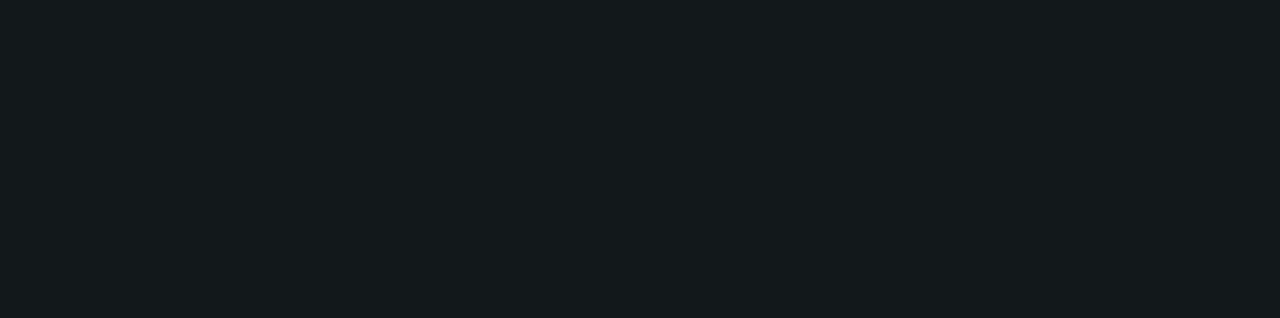
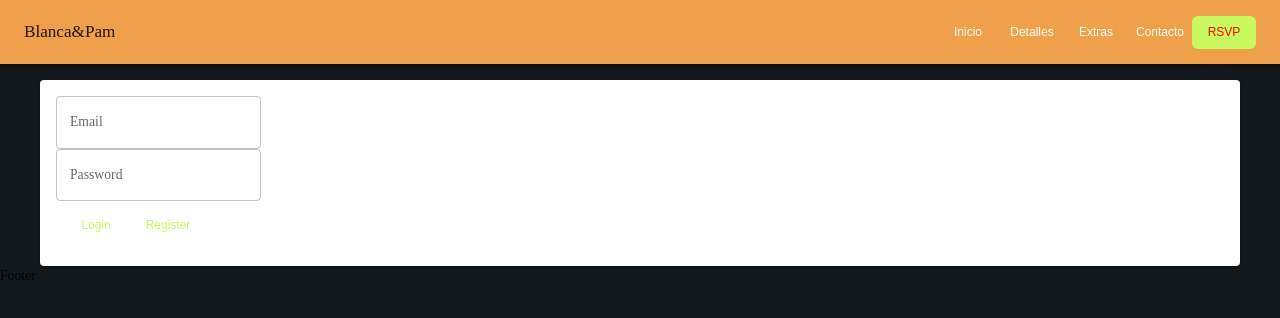
Before and after one commit to ZHammerl/wedding_evite, a React (Vite) app: page /auth in a window 1280 px wide. Before the commit this address had no page. Shown: the top 318 px of the page. Built offline with nearby package versions, Linux system fonts and the light colour scheme.

Commit message:
Adding page login

```diff
--- a/src/Router.tsx
+++ b/src/Router.tsx
@@ -1,6 +1,7 @@
 import React from "react";
 import { Routes, Route } from "react-router-dom";
 import AdminPage from "./pages/admin";
+import AuthPage from "./pages/auth";
 import Home from "./pages/home";
 import RouterLayout from "./shared/RouterLayout";
 
@@ -11,6 +12,7 @@
         <Route path="/" element={<Home />} />
 
         <Route path="/admin" element={<AdminPage />} />
+        <Route path="/auth" element={<AuthPage />} />
       </Route>
     </Routes>
   );
--- /dev/null
+++ b/src/features/admin/auth/Login.tsx
@@ -0,0 +1,40 @@
+import React, { useState } from "react";
+import {
+  Box,
+  Stack,
+  Typography,
+  Card,
+  CardContent,
+  CardActions,
+  Button,
+  TextField,
+  FormControl,
+  InputAdornment,
+  InputLabel,
+  IconButton,
+  OutlinedInput,
+} from "@mui/material";
+import { Visibility, VisibilityOff } from "@mui/icons-material";
+
+const Login = () => {
+  const [showPassword, setShowPassword] = useState(false);
+
+  const handleShowPassword = () => setShowPassword((show) => !show);
+  return (
+    <Box component="form" sx={{ mt: 10 }}>
+      <Card sx={{ p: 2 }}>
+        <FormControl>
+          <TextField label="Email" type="email"></TextField>
+          <TextField label="Password"></TextField>
+
+          <CardActions>
+            <Button>Login</Button>
+            <Button>Register</Button>
+          </CardActions>
+        </FormControl>
+      </Card>
+    </Box>
+  );
+};
+
+export default Login;
--- /dev/null
+++ b/src/features/admin/hero/HeroAdmin.tsx
@@ -0,0 +1,14 @@
+import React, { useState } from "react";
+import { Box, Stack, Typography } from "@mui/material";
+
+const HeroAdmin = () => {
+  const [currentUser, setCurrentUser] = useState("blanca");
+
+  return (
+    <Box>
+      <Typography>Wellcome {currentUser}</Typography>
+    </Box>
+  );
+};
+
+export default HeroAdmin;
--- a/src/features/navbar/navbar.tsx
+++ b/src/features/navbar/navbar.tsx
@@ -31,7 +31,7 @@
 
   const drawer = (
     <Box onClick={handleDrawerToggle} sx={{ textAlign: "center" }}>
-      <Typography variant="h6" sx={{ my: 2 }}>
+      <Typography variant="h6" sx={{ my: 4 }}>
         {Helpers.getInitials([bridalCouple.nameOne, bridalCouple.nameTwo])}
       </Typography>
       <Divider />
--- a/src/pages/admin/index.tsx
+++ b/src/pages/admin/index.tsx
@@ -1,10 +1,12 @@
-import AdminContacts from "@adminContacts/AdminContacts";
+import AdminContacts from "@root/features/admin/contacts/AdminContacts";
 import GuestList from "@guestList/GuestList";
 import React from "react";
+import HeroAdmin from "@root/features/admin/hero/HeroAdmin";
 
 function AdminPage() {
   return (
     <React.Fragment>
+      <HeroAdmin />
       <GuestList />
       <AdminContacts />
     </React.Fragment>
--- /dev/null
+++ b/src/pages/auth/index.tsx
@@ -0,0 +1,13 @@
+import Details from "@details/Details";
+import Login from "@root/features/admin/auth/login";
+import React from "react";
+
+function AuthPage() {
+  return (
+    <React.Fragment>
+      <Login />
+    </React.Fragment>
+  );
+}
+
+export default AuthPage;
--- a/src/services/api/event.service.ts
+++ b/src/services/api/event.service.ts
@@ -6,3 +6,5 @@
     return response;
   }
 }
+
+export const eventService= new EventService();
--- a/tsconfig.json
+++ b/tsconfig.json
@@ -25,7 +25,7 @@
       "@components/*": ["src/components/*"],
       "@interfaces/*": ["src/interfaces/*"],
       "@assets/*": ["src/assets/*"],
-      "@adminContacts/*": ["src/features/adminContacts/*"],
+      "@adminContacts/*": ["src/features/admin/contacts/*"],
       "@guestList/*": ["src/features/guestList/*"],
       "@footer/*": ["src/features/footer/*"],
       //the last paths for root otherwise will ignore other paths
```
Also changed, not shown: src/features/admin/contacts/AdminContacts.tsx (renamed from src/features/adminContacts/AdminContacts.tsx).
